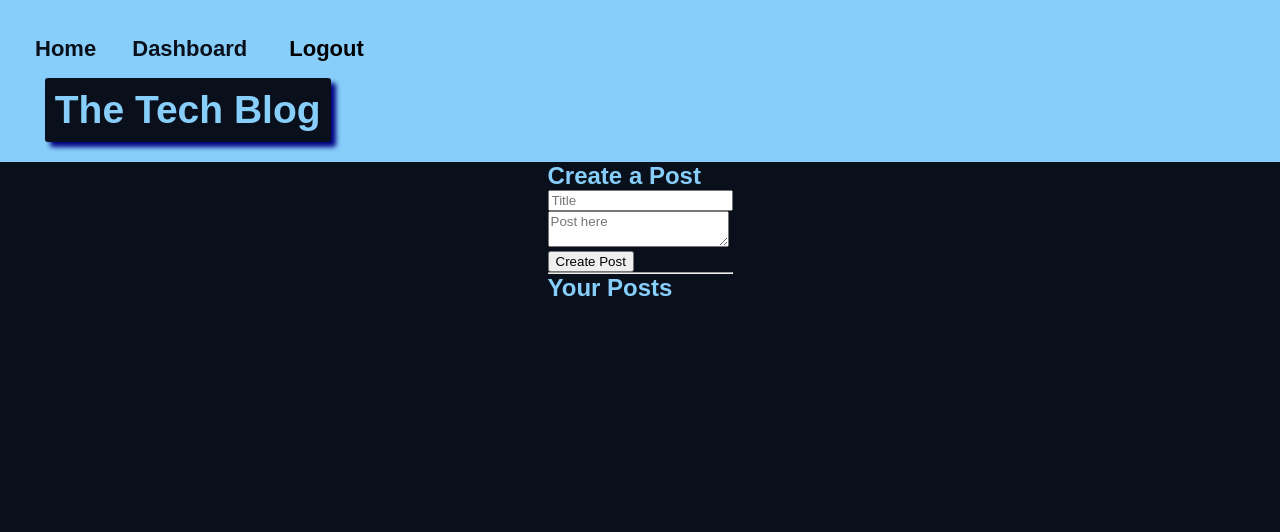
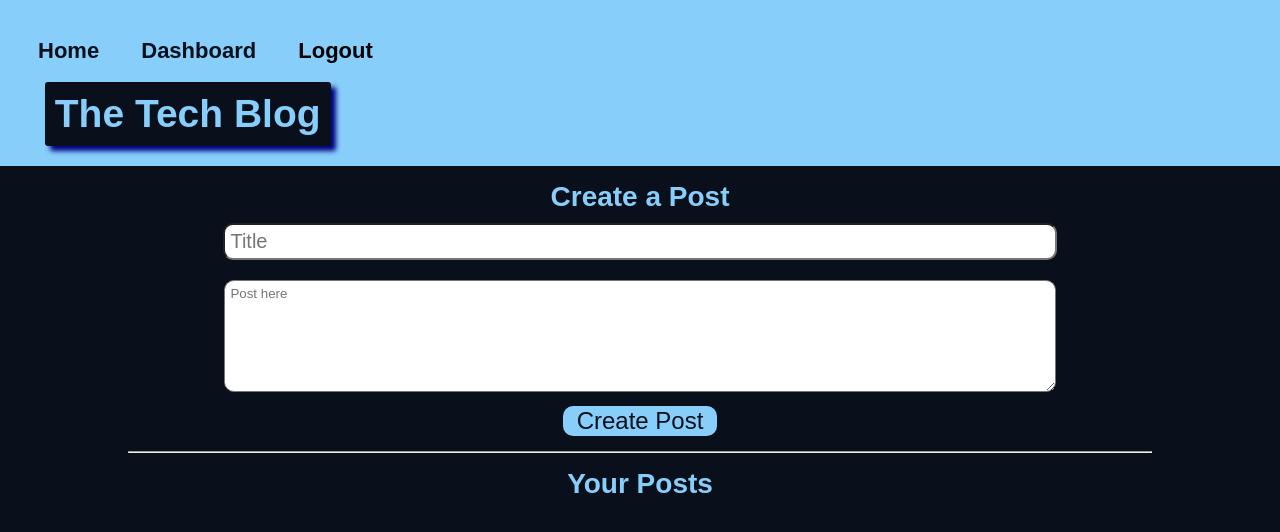
Before and after one commit to OneCrinkleyFry/tech-blog, a Node server app: page /dashboard in a window 1280 px wide. Shown: the top 532 px of the page. Run offline with Node 20, Linux system fonts and the light colour scheme; a user stored in the database is signed in; data that the repository does not hold is empty; some libraries are stand-ins or nearby versions.

Commit message:
added styling to the dashboard create post section.

```diff
--- a/public/stylesheets/style.css
+++ b/public/stylesheets/style.css
@@ -20,6 +20,8 @@ header {
 
 .header-container nav a, .header-container nav button {
     margin: 15px;
+    padding: 3px;
+    border-radius: 10px;
 }
 
 .header-container nav a {
@@ -113,3 +115,54 @@ label {
 .login-container form {
     margin: 5px 0;
 }
+
+.post-page {
+    width: 80%;
+    text-align: center;
+    margin-top: 15px;
+}
+
+.post-page h2 {
+    font-size: 28px;
+}
+
+#post-title, #post-text, #create-post-btn {
+    border-radius: 10px;
+}
+
+#post-title, #post-text {
+    width: 80%;
+    margin: 10px 0;
+    padding: 5px;
+}
+
+#post-title {
+    font-size: 20px;
+    margin: 10px 0;
+}
+
+#post-text {
+    height: 100px;
+}
+
+#create-post-btn {
+    width: 15%;
+    min-width: max-content;
+    font-size: 24px;
+    margin-bottom: 15px;
+    border: none;
+    background-color: lightskyblue;
+    color: #09101b;
+
+}
+
+.post-list {
+    margin-top: 15px;
+}
+
+.header-container nav a:hover, .header-container nav button:hover, #create-post-btn:hover {
+    color: lightskyblue;
+    background-color: #09101b;
+    transition: all .5s;
+    border: white 2px inset;
+}
--- a/views/dashboard.handlebars
+++ b/views/dashboard.handlebars
@@ -2,12 +2,12 @@
     <section>
         <h2>Create a Post</h2>
         <form class="post-form">
-            <label for="post_title">Title</label>
+            <label for="post-title">Title</label>
             <input id="post-title" name="post-title" placeholder="Title" />
             <div>
-                <textarea name="post-text" placeholder="Post here"></textarea>
+                <textarea name="post-text" id="post-text" placeholder="Post here"></textarea>
             </div>
-            <button type="submit">Create Post</button>
+            <button type="submit" id="create-post-btn">Create Post</button>
         </form>
     </section>
     <hr>
```
